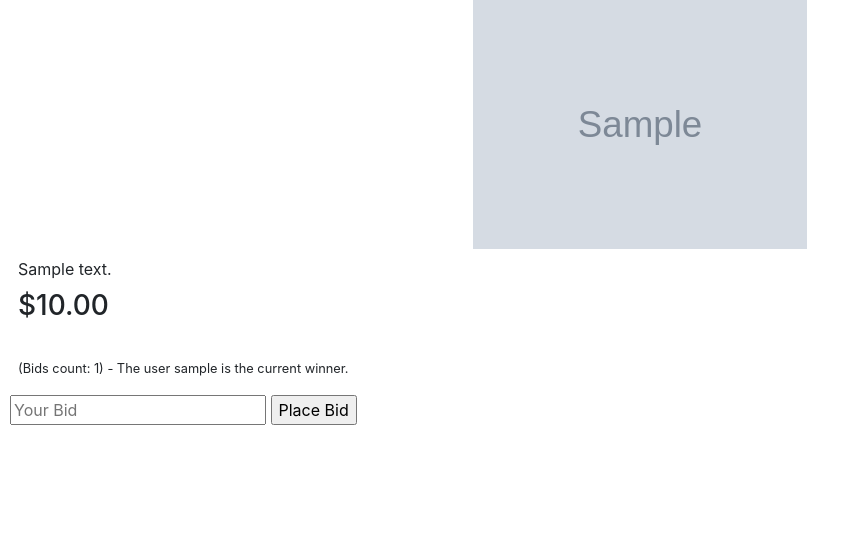
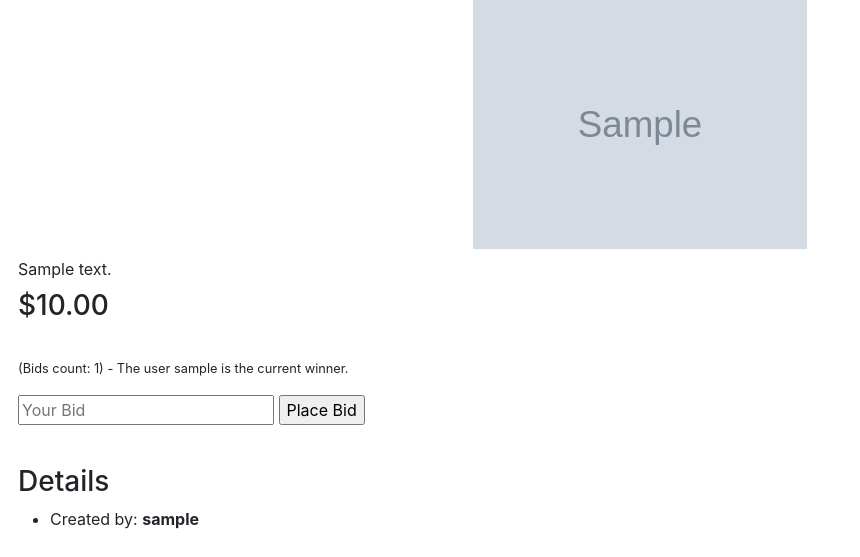
Before and after one commit to adriasala12/HarvardX-CS50W-commerce, a Django app: page /1 in a window 1280 px wide. Shown: the part 276-833 px from the top of the page, without its empty margins (0-860 px from the left). Before the commit the page ends 701 px from the top, so only its background shows below. Run offline with Django 3.2, Linux system fonts and the light colour scheme; tables that the repository leaves empty hold one stand-in row (values such as "Sample post"); grey boxes marked "Sample" are stand-in pictures; some libraries are stand-ins or nearby versions.

Commit message:
Added details section to listing to show user that created the listing

```diff
--- a/auctions/templates/auctions/listing.html
+++ b/auctions/templates/auctions/listing.html
@@ -39,11 +39,19 @@
 
     </small></p>
 
-    <form action="{% url 'bid' listing.id %}" method="post">
+    <form class="m-2" action="{% url 'bid' listing.id %}" method="post">
         {% csrf_token %}
         <input type="number" name="bid_price" placeholder="Your Bid" min="{{ listing.base_price|add:'1' }}" step=".01">
         <input type="submit" value="Place Bid">
     </form>
+
+    <br>
+
+    <h3 class="m-2">Details</h3>
+
+    <ul>
+        <li>Created by: <strong>{{ listing.user }}</strong></li>
+    </ul>
 
 
 
```
Also changed, not shown: auctions/views.py (+0 -7 lines).
